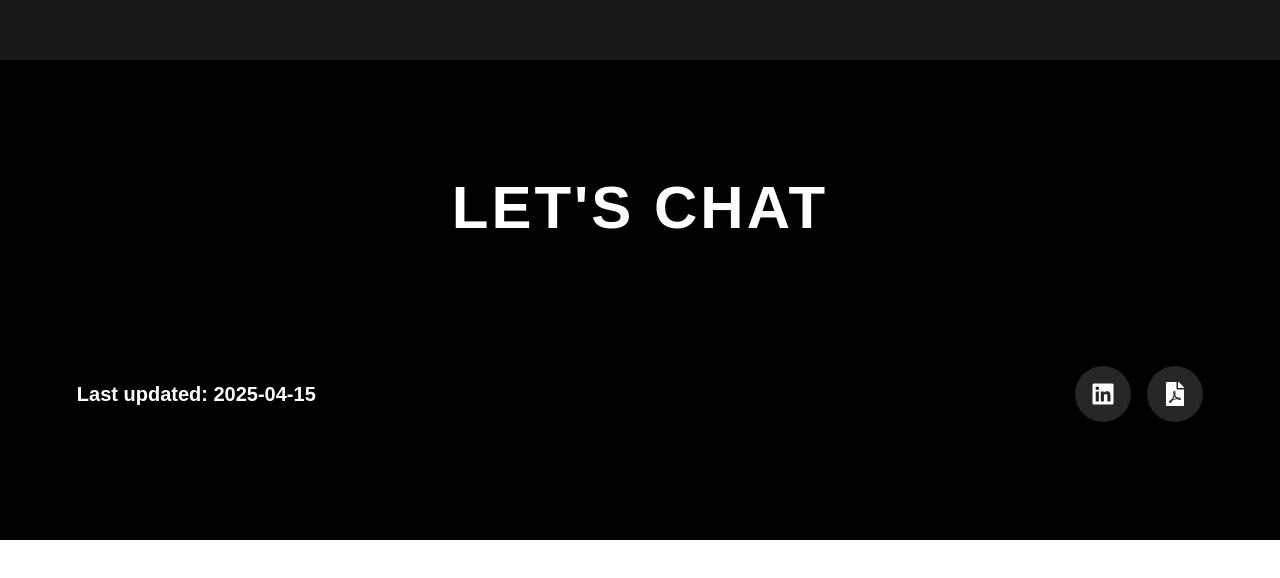
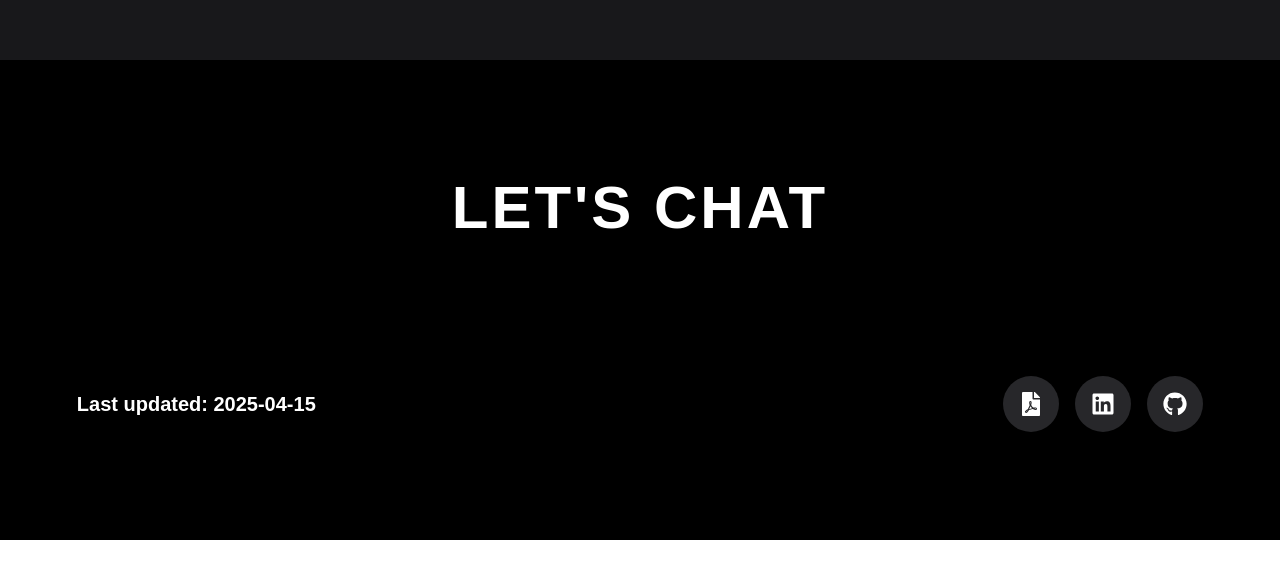
Before and after one commit to raiasim93/my-portfolio, a Next.js app: page / in a window 1280 px wide. Shown: the part 4661-5239 px from the top of the page. Built offline with nearby package versions, Linux system fonts and the light colour scheme.

Commit message:
Add slide in animation for the content on Lets Chat

```diff
--- a/src/components/partials/FooterSection.tsx
+++ b/src/components/partials/FooterSection.tsx
@@ -1,17 +1,17 @@
 "use client"
 import React, { useState } from 'react';
-import { FaLinkedin, FaFilePdf } from "react-icons/fa";
+import { FaLinkedin, FaFilePdf, FaGithub } from "react-icons/fa";
 import dayjs from 'dayjs';
 
 const FooterSection = () => {
-  const today =dayjs().format('YYYY-MM-DD')
+  const today = dayjs().format('YYYY-MM-DD')
 
-  const handleSectionClick = (event : React.MouseEvent<HTMLDivElement>) => {
+  const handleSectionClick = (event: React.MouseEvent<HTMLDivElement>) => {
     const target = event.target;
-    if(
+    if (
       target instanceof Element &&
       (target.closest('svg') || target.closest('.no-mailto'))
-    ){
+    ) {
       return;
     }
     window.location.href = 'mailto:asimrai89@gmail.com';
@@ -19,21 +19,33 @@ const FooterSection = () => {
 
   const [hovered, setHovered] = useState(false);
   return (
-    <section onClick={handleSectionClick}
-             onMouseEnter={()=> setHovered(true)}
-             onMouseLeave={()=> setHovered(false)}
-             className='py-8 px-[6vw] 2xl:px-[16vw] flex flex-col gap-y-12 lg:gap-y-32 justify-center items-center min-h-[50vh] lg:min-h-[60vh] bg-black cursor-pointer'>
-        <div className='text-4xl lg:text-6xl tracking-wider font-extrabold'>
-          {hovered? `Click to shoot me a mail` : `LET'S CHAT`}
+    <section
+      className='py-8 px-[6vw] 2xl:px-[16vw] flex flex-col gap-y-8 lg:gap-y-32 justify-center items-center min-h-[50vh] lg:min-h-[60vh] bg-black cursor-pointer'>
+      <div className={`relative h-20 overflow-hidden text-4xl lg:text-6xl tracking-wider font-extrabold w-full flex justify-center items-center`}
+        onClick={handleSectionClick}
+        onMouseEnter={() => setHovered(true)}
+        onMouseLeave={() => setHovered(false)}>
+        <span className={`absolute inset w-full duration-500 transition-all ease-in-out uppercase flex justify-center items-center ${hovered ? '-translate-x-full opacity-0' : 'translate-x-0 opacity-100'}`}>
+          Let&apos;s Chat
+        </span>
+        <span className={`absolute inset w-full duration-500 transition-all ease-in-out flex justify-center items-center  ${hovered ? 'translate-x-0 opacity-100' : '-translate-x-0 opacity-0'}`}>
+          Click to Chat
+        </span>
+
       </div>
-        <div className='w-full lg:flex lg:flex-row flex flex-col-reverse gap-y-4 justify-between items-center'>
-            <div className='text-lg lg:text-xl font-semibold'>
+      <div className='w-full lg:flex lg:flex-row flex flex-col-reverse gap-y-4 justify-between items-center text-lg lg:text-xl font-semibold '>
+
+          <div>
             Last updated: {today}
           </div>
           <div className='flex gap-x-4'>
-              <div className='p-2 lg:p-4 bg-zinc-800 rounded-full hover:bg-zinc-700 hover:scale-110 cursor-pointer duration-100 transition-all '> <FaLinkedin className='text-lg lg:text-2xl'/> </div>
-              <div className='p-2 lg:p-4 bg-zinc-800 rounded-full hover:bg-zinc-700 hover:scale-110 cursor-pointer duration-100 transition-all'> <FaFilePdf className='text-lg lg:text-2xl'/> </div>
+            <div className='p-4 rounded-full bg-zinc-800 hover:scale-125 hover:bg-zinc-700 hover:transform hover:duration-100'>  <FaFilePdf className='text-lg lg:text-2xl' /> </div>
+            <div className='p-4 rounded-full bg-zinc-800 hover:scale-125 hover:bg-zinc-700 hover:transform hover:duration-100'>  <FaLinkedin className='text-lg lg:text-2xl' /> </div>
+            <div className='p-4 rounded-full bg-zinc-800 hover:scale-125 hover:bg-zinc-700 hover:transform hover:duration-100'>  <FaGithub className='text-lg lg:text-2xl' /> </div>
+
           </div>
+
+
 
       </div>
     </section>
```
Lines whose indentation alone changed are shown as unchanged.
